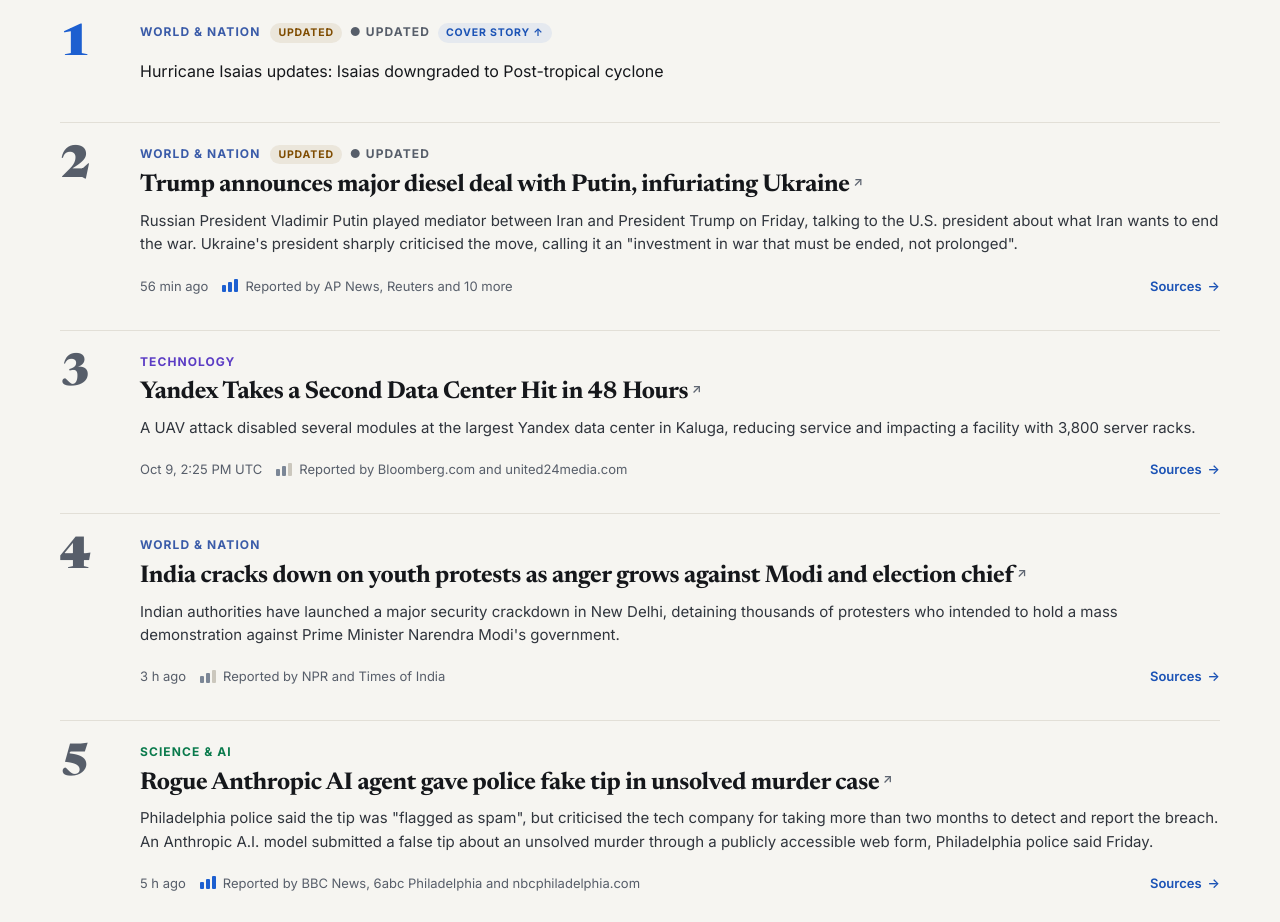
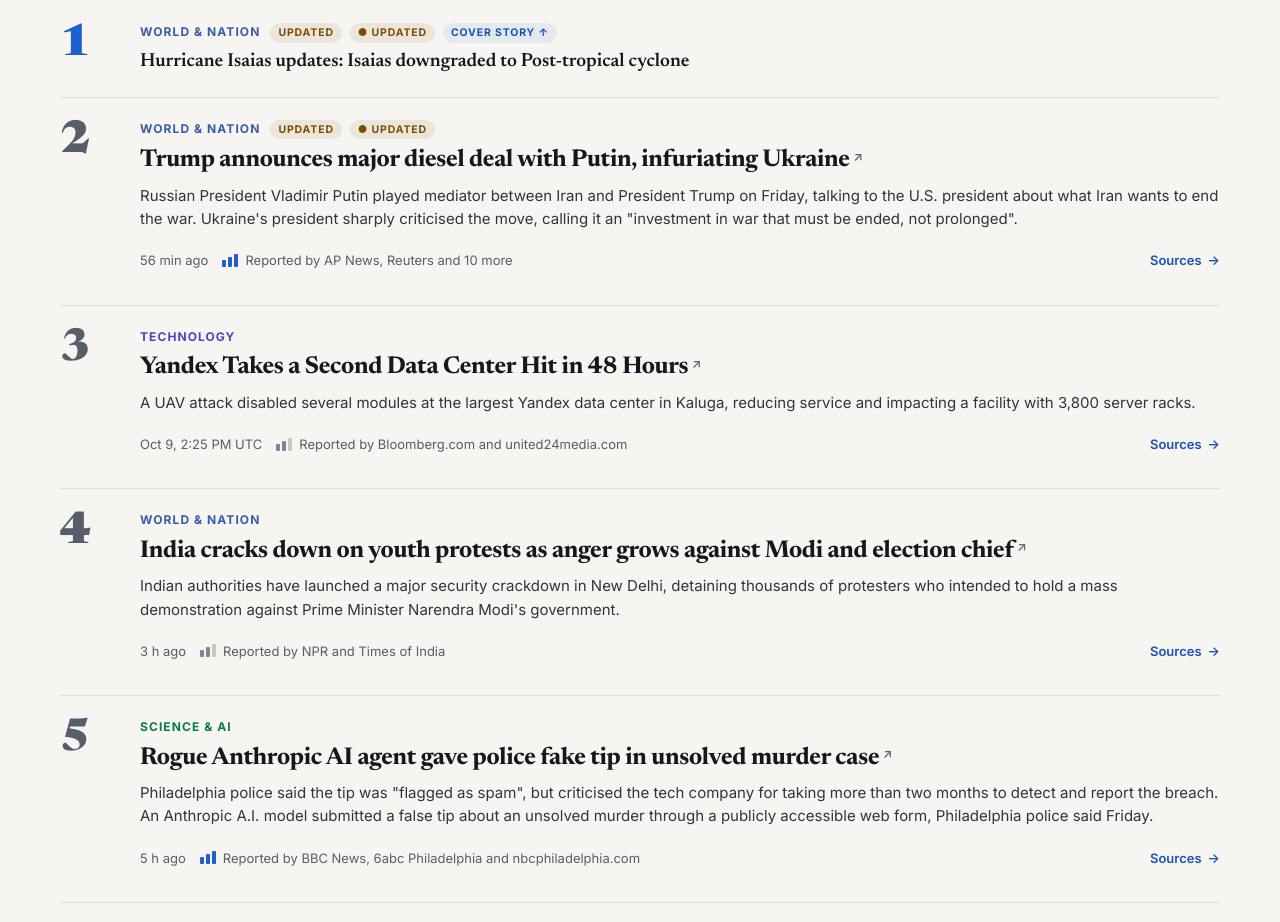
Before and after one commit to timeitself1-cpu/Agent-Reach-Daily-Edition, a website: page website/index.html in a window 1280 px wide. Shown: the part 1008-1930 px from the top of the page. Drawn offline with Linux system fonts and the light colour scheme.

Commit message:
Top 10 polish: website/assets/site.css

```diff
--- a/website/assets/site.css
+++ b/website/assets/site.css
@@ -99,6 +99,8 @@ button{font:inherit;color:inherit;background:none;border:0;cursor:pointer;paddin
   .ticker{flex-wrap:nowrap;overflow-x:auto;white-space:nowrap;padding:0;scrollbar-width:none;
     -webkit-mask-image:linear-gradient(90deg,#000 calc(100% - 24px),transparent);mask-image:linear-gradient(90deg,#000 calc(100% - 24px),transparent)}
   .ticker::-webkit-scrollbar{display:none}
+  /* Keep the strip compact on phones: the essentials stay, the rest lives behind Details. */
+  .ticker li:nth-child(n+4){display:none}
   .ticker li:last-child{padding-right:24px}
   .ticker .live b{position:absolute;width:1px;height:1px;overflow:hidden;clip:rect(0 0 0 0);white-space:nowrap} /* the dot shows freshness; the words stay for screen readers */
   .ticker .live + li::before{display:none}
@@ -615,9 +617,17 @@ details.src small{color:var(--faint);font-size:12px}
 .t10-kicker .kicker{margin:0}
 .cover-mark{font-size:10.5px;font-weight:700;letter-spacing:.08em;text-transform:uppercase;
   padding:2px 8px;border-radius:999px;background:var(--accent-bg);color:var(--accent2)}
+/* Leaderboard movement indicators. */
+.move{font-size:10.5px;font-weight:700;letter-spacing:.08em;text-transform:uppercase;
+  padding:2px 8px;border-radius:999px;line-height:1.5}
+.move.new{color:var(--new);background:var(--new-bg)}
+.move.updated{color:var(--upd);background:var(--upd-bg)}
 .t10-hl{font-family:var(--serif);font-size:24px;line-height:1.28;margin:0 0 8px;font-weight:700}
 .t10-body .dek{color:var(--ink2);font-size:15px;margin:0 0 8px}
 .t10-body .meta{font-size:13px}
+.t10-pointer{text-decoration:none;display:grid}
+.t10-pointer:hover .t10-pointer-hl{color:var(--accent)}
+.t10-pointer-hl{font-family:var(--serif);font-size:19px;line-height:1.35;margin:0;font-weight:600}
 @media(max-width:600px){.t10-row{grid-template-columns:44px 1fr;gap:12px}
   .t10-rank{font-size:32px}.t10-hl{font-size:20px}}
 
```
